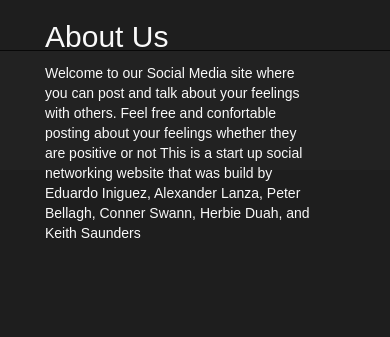
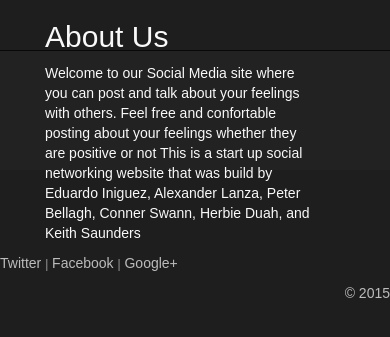
Before and after one commit to yourbuddyconner/CS399-social, a Django app: page /about in a window 390 px wide. Shown: the part 51-388 px from the top of the page. Run offline with Django 3.2, Linux system fonts and the light colour scheme; some libraries are stand-ins or nearby versions; some web fonts are replaced.

Commit message:
Added footer and replaced My Profile with username

```diff
--- a/app/templates/base.html
+++ b/app/templates/base.html
@@ -58,7 +58,7 @@
 
 					  <li>
 
-                        <a href='{% url "dashboard" %}'><i class="fa fa-user"></i> My Profile</a>
+                        <a href='{% url "dashboard" %}'><i class="fa fa-user"></i> {{ user.username }}</a>
 
                       <li>
                         <a href='{% url "feed" %}'><i class="fa fa-home 2x"></i> Home</a>
@@ -72,13 +72,17 @@
                        <li>
                         <a href='{% url "profile_picture" %}'>Upload</a>
                       </li>
-                        <li>
+                       <li>
+                        <a href='{% url "temp" %}'>temp</a>
+                      </li>
+					  <li>
                         <a href= https://github.com/yourbuddyconner/CS399-social>Github</a>
                       </li>
                     </ul>
                     <ul class="nav navbar-nav navbar-right">
+
                       <li class="dropdown">
-                        <a href="/logout" class="dropdown-toggle" data-toggle="dropdown">Logout</a>
+						<a href="/logout" class="dropdown-toggle" data-toggle="dropdown">Logout</a>
                         <ul class="dropdown-menu">
                           <li><a href="">More</a></li>
                           <li><a href="">More</a></li>
@@ -103,7 +107,21 @@
 
     <!-- Footer -->
     <footer>
+	<div class="row" id="footer">
 
+          <div class="col-sm-6">
+            <a href="#">Twitter</a>
+            <small class="text-muted">|</small>
+            <a href="#">Facebook</a>
+            <small class="text-muted">|</small>
+            <a href="#">Google+</a>
+          </div>
+          <div class="col-sm-6">
+            <p>
+            <a href="#" class="pull-right">&#0169 {% now "Y" %}</a>
+            </p>
+          </div>
+    </div>
     </footer>
 
     <!-- Scripts -->
```
